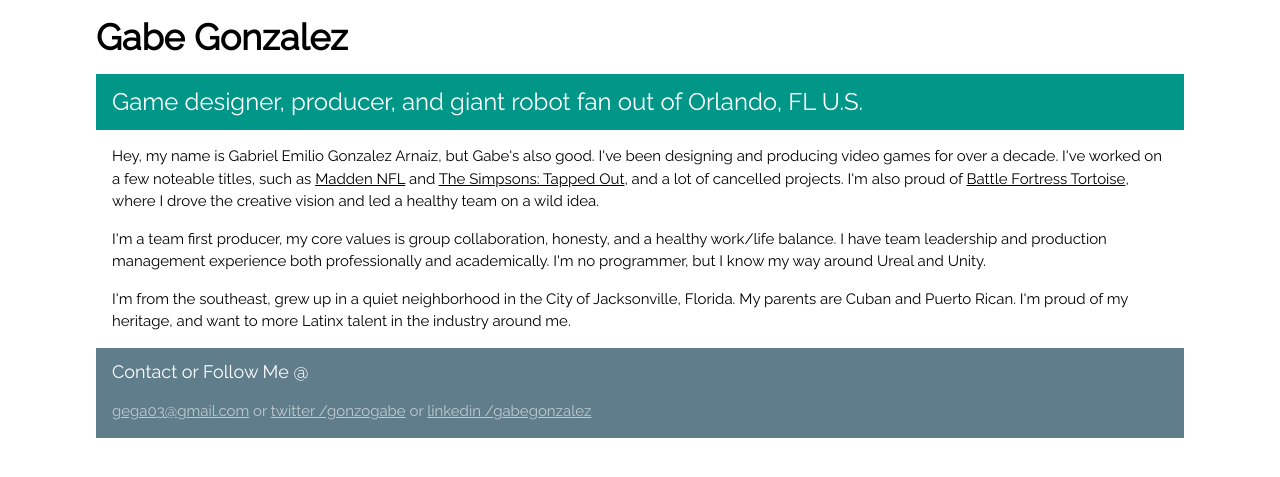
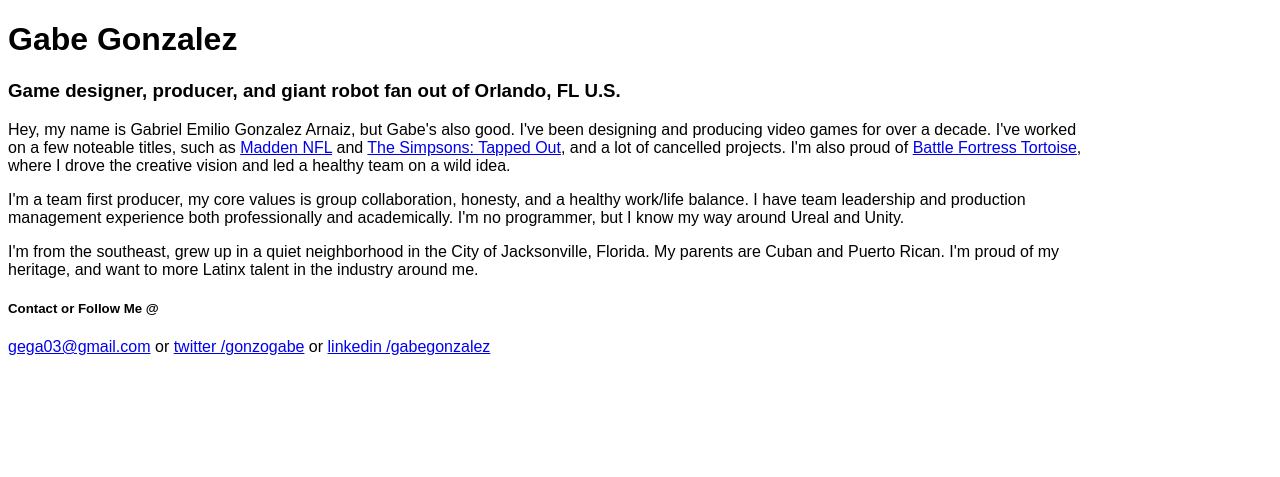
Before and after one commit to gg-gabe/gg-gabe.github.io, a Jekyll site: the page index.html, which Jekyll copies as it is, in a window 1280 px wide. Shown: the top 477 px of the page. Built offline with Jekyll 4.4.1, drawn with Linux system fonts in a browser that asks for light colours; comment, search, counter and statistics services are not loaded.

Commit message:
Add files via upload

```diff
--- a/index.html
+++ b/index.html
@@ -18,10 +18,6 @@
     <meta charset="utf-8" />
     <meta name="viewport" content="width=device-width, initial-scale=1">
     <meta name="twitter:dnt" content="on">
-    <link rel="stylesheet" href="https://www.w3schools.com/w3css/4/w3.css">
-    <link rel="stylesheet" href="https://fonts.googleapis.com/css?family=Raleway">
-    <link rel="stylesheet" href="https://cdnjs.cloudflare.com/ajax/libs/font-awesome/4.7.0/css/font-awesome.min.css">
-    <link rel="stylesheet" href="https://www.w3schools.com/lib/w3-theme-black.css">
     <link rel="stylesheet" href="style.css">
     <meta name="author" content="Gabriel Gonzalez">
     <meta name="keywords" content="Gabe,Gonzalez,Games">
```
